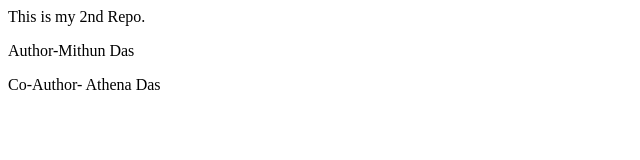
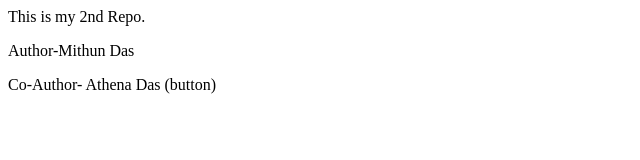
Before and after one commit to MithunzDas/localRepo, a plain HTML site: page index.html in a window 1280 px wide. Shown: the full height of the page, 0-640 px from the left. Drawn offline with Linux system fonts and the light colour scheme.

```diff
--- a/index.html
+++ b/index.html
@@ -1,3 +1,3 @@
 <p>This is my 2nd Repo.</p>
 <p>Author-Mithun Das</p>
-<p>Co-Author- Athena Das</p>
+<p>Co-Author- Athena Das (button)</p>
```
